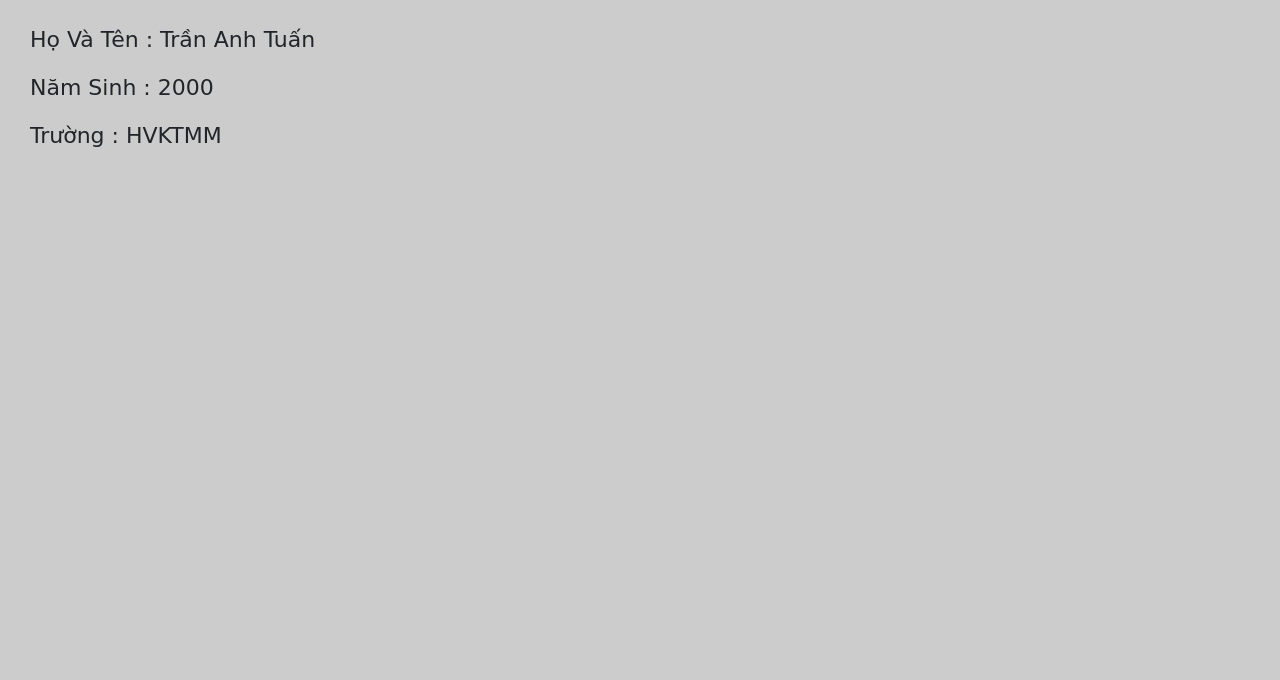
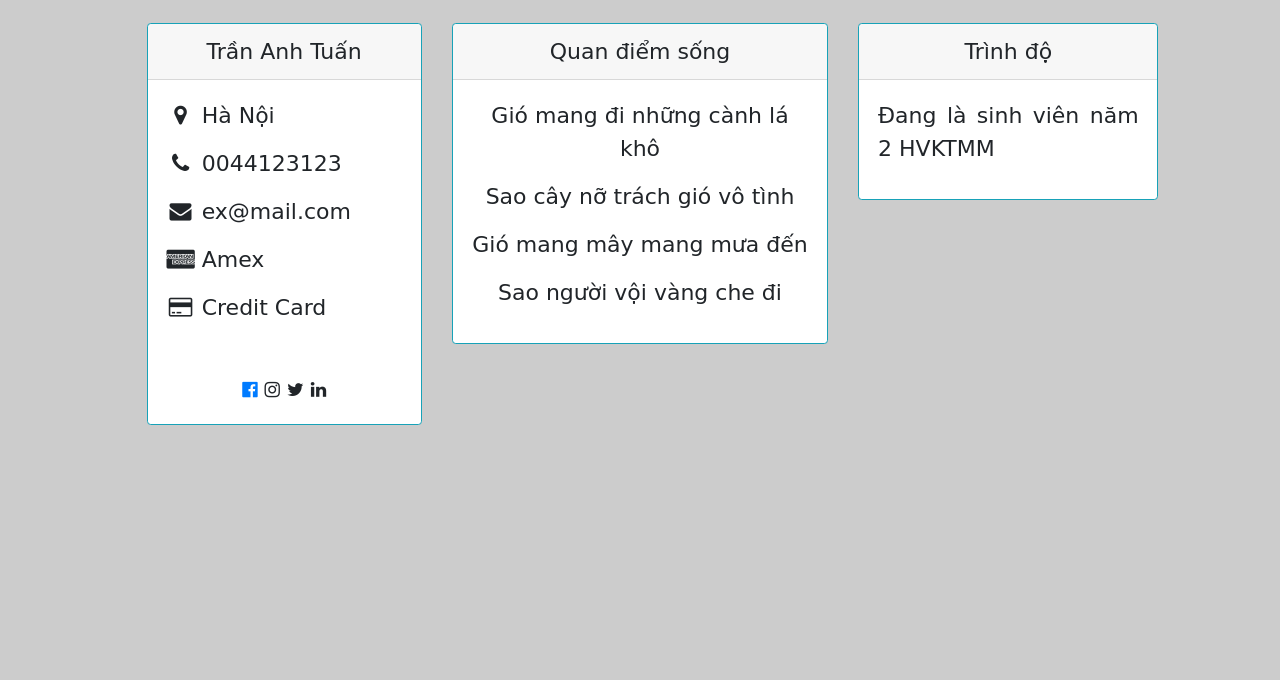
Before and after one commit to quyhon26/webpython, a Django app: page / in a window 1280 px wide. Shown: the part 838-1518 px from the top of the page. Run offline with Django 3.2, Linux system fonts and the light colour scheme; some libraries are stand-ins or nearby versions.

Commit message:
Update home.html

```diff
--- a/home/templates/pages/home.html
+++ b/home/templates/pages/home.html
@@ -1,5 +1,52 @@
 {% extends "pages/base.html" %} {% block title %} Home {% endblock %} {% block content %}
-<p>Họ Và Tên : Trần Anh Tuấn</p>
-<p>Năm Sinh : 2000</p>
-<p>Trường : HVKTMM</p>
+<div class="container-fluid">
+    <div class="row">
+        <div class="col-sm-1">
+        </div>
+        <div class="col-sm-3">
+            <div class="card border-info mb-3" style="max-width: 20rem;">
+                <center>
+                    <div class="card-header">Trần Anh Tuấn</div>
+                </center>
+                <div class="card-body">
+                    <p><i class="fa fa-fw fa-map-marker"></i> Hà Nội</p>
+                    <p><i class="fa fa-fw fa-phone"></i> 0044123123</p>
+                    <p><i class="fa fa-fw fa-envelope"></i> ex@mail.com</p>
+                    <p><i class="fa fa-fw fa-cc-amex"></i> Amex</p>
+                    <p><i class="fa fa-fw fa-credit-card"></i> Credit Card</p>
+                    <br>
+                    <center>
+                        <a href="https://www.facebook.com/A.Tuan23" target="_blank"><i class="fa fa-facebook-official w3-hover-opacity w3-large" ></i></a>
+                        <i class="fa fa-instagram w3-hover-opacity w3-large"></i>
+                        <i class="fa fa-twitter w3-hover-opacity w3-large"></i>
+                        <i class="fa fa-linkedin w3-hover-opacity w3-large"></i>
+                    </center>
+                </div>
+            </div>
+        </div>
+        <div class="col-sm-4">
+            <center>
+                <div class="card border-info mb-3" style="max-width: 30rem;">
+                    <div class="card-header">Quan điểm sống</div>
+                    <div class="card-body">
+                        <p>Gió mang đi những cành lá khô</p>
+                        <p>Sao cây nỡ trách gió vô tình</p>
+                        <p>Gió mang mây mang mưa đến</p>
+                        <p>Sao người vội vàng che đi</p>
+                    </div>
+                </div>
+            </center>
+        </div>
+        <div class="col-sm-4">
+            <div class="card border-info mb-3" style="max-width: 20rem;">
+                <center>
+                    <div class="card-header">Trình độ</div>
+                </center>
+                <div class="card-body">
+                    <p>Đang là sinh viên năm 2 HVKTMM</p>
+                </div>
+            </div>
+        </div>
+    </div>
+</div>
 {% endblock %}
```
